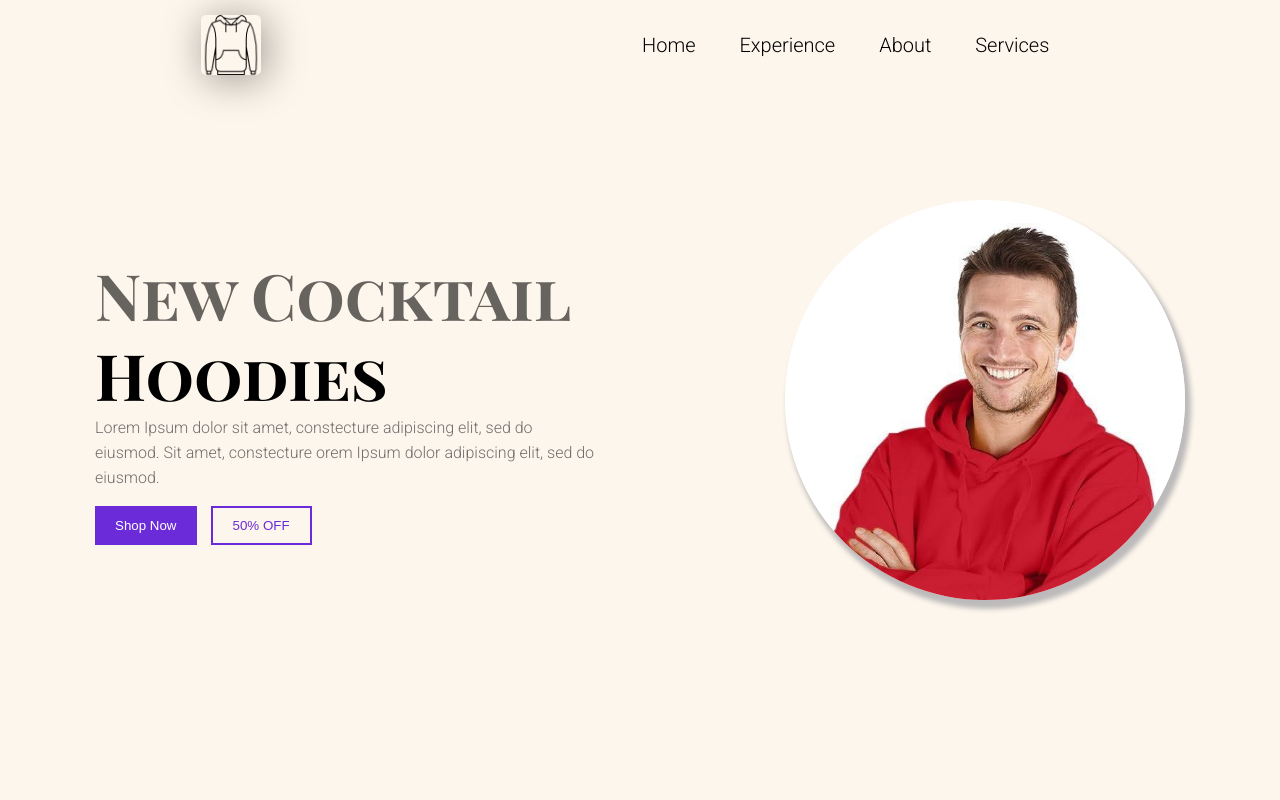
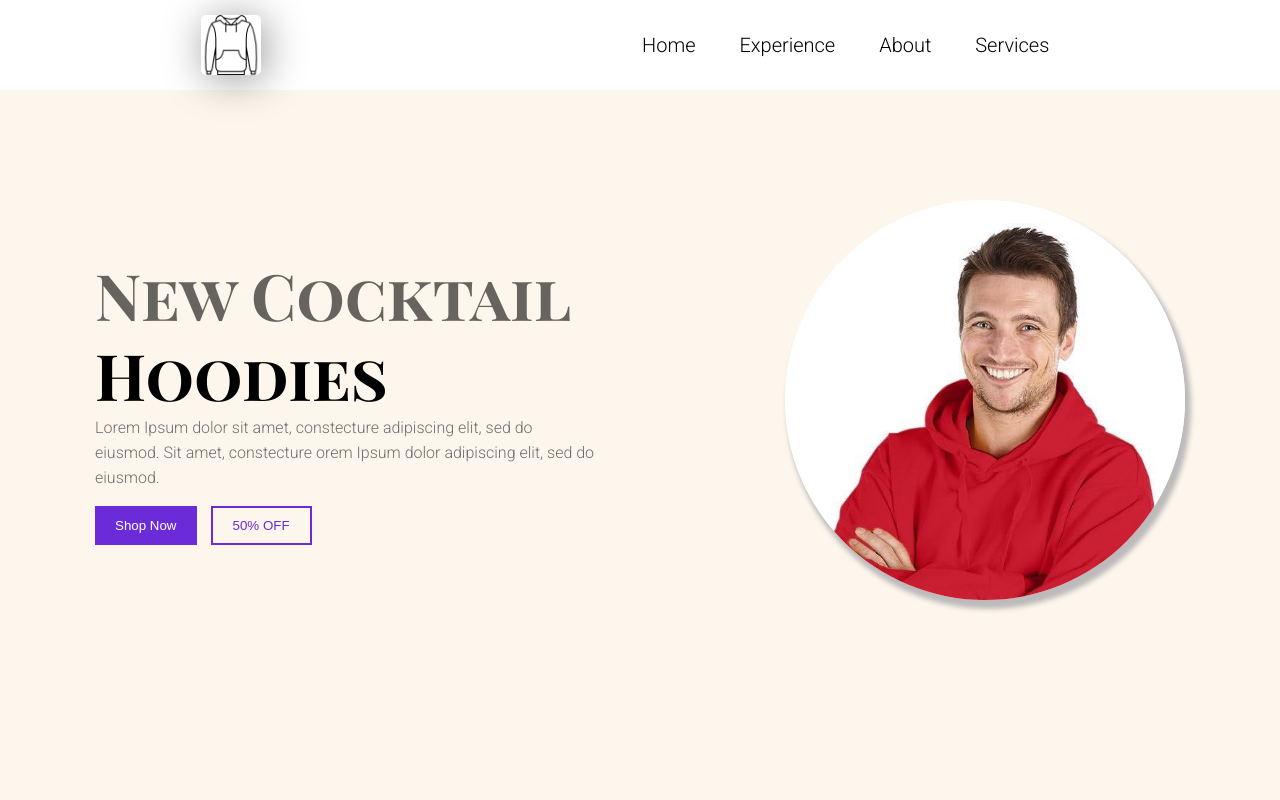
Before and after one commit to olawaleant/olawaleant-Responsive-Hoodie-Landing-Page-HTML-CSS, a plain HTML site: page index.html in a window 1280 px wide. Shown: the top 800 px of the page. Drawn offline with Linux system fonts and the light colour scheme.

Commit message:
Update style.css

```diff
--- a/style.css
+++ b/style.css
@@ -25,7 +25,7 @@ nav {
   position:fixed;
   width:100%;
   padding:15px;
-  background:#FDF6EC;
+  background:#fff;
   /* flex-wrap: wrap; */
   justify-content: space-around;
   align-items: center;
```
